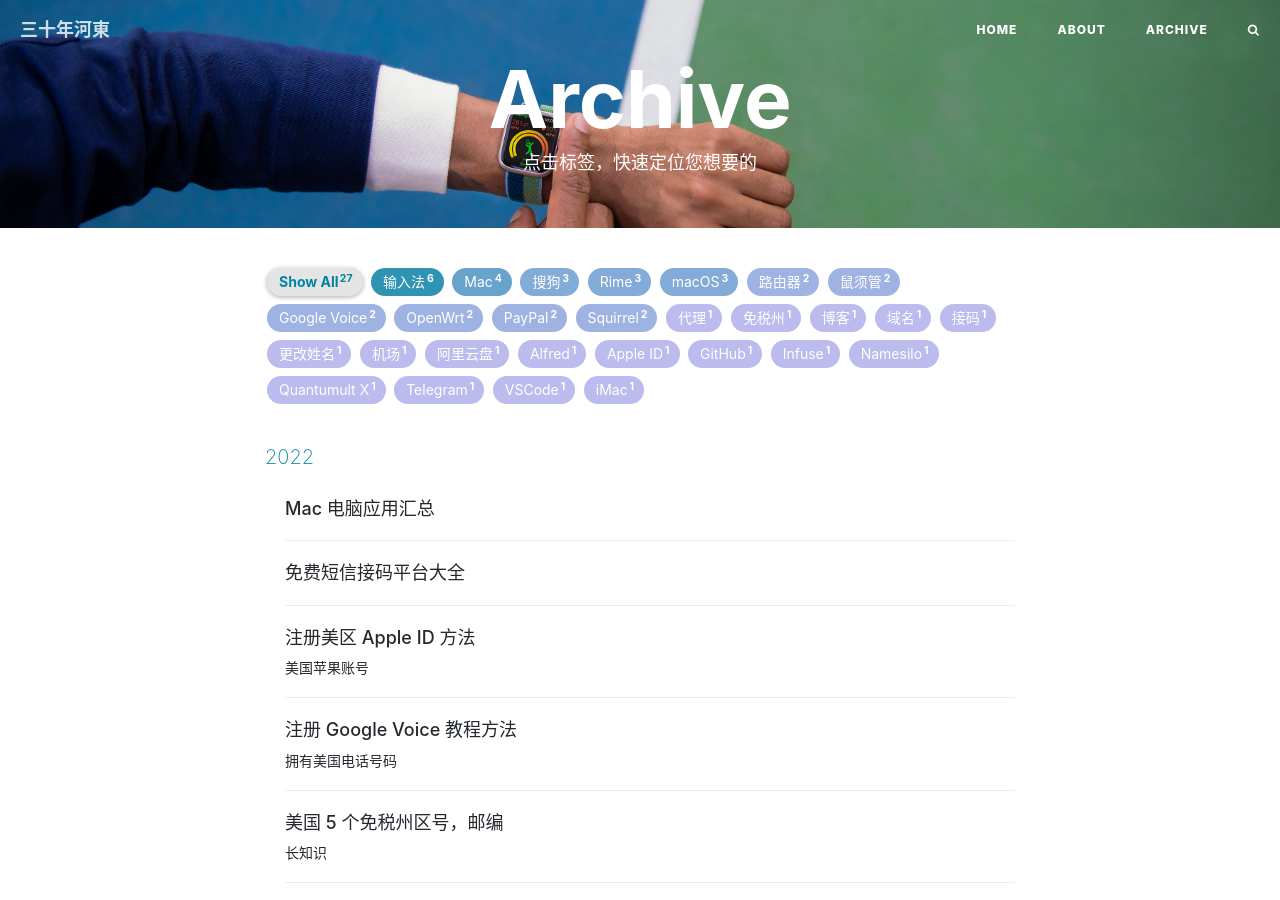
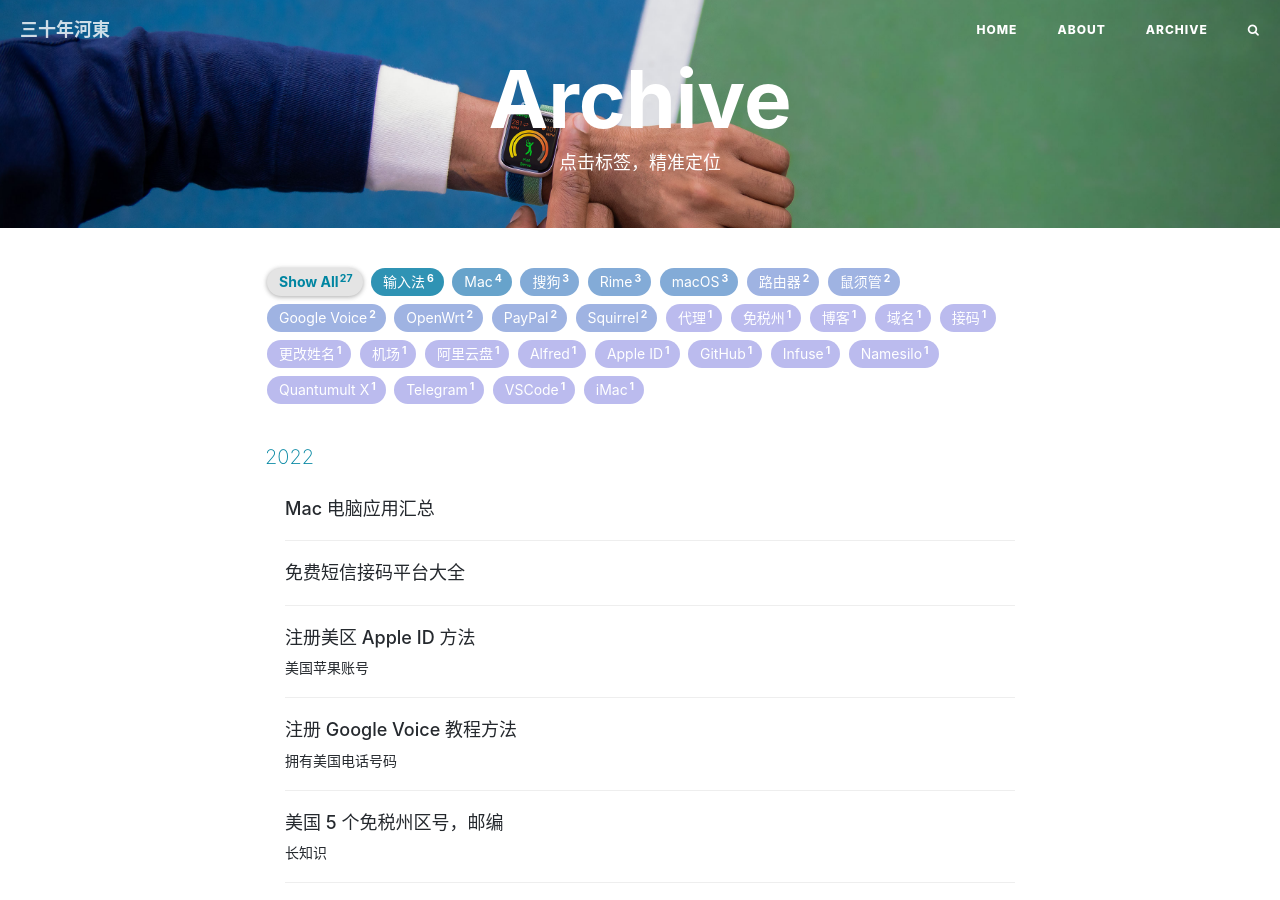
Before and after one commit to ssnhd/ssnhd.github.io, a Jekyll site: the page built from archive.html, in a window 1280 px wide and 900 px high. Built offline with Jekyll 4.4.1, drawn with Linux system fonts in a browser that asks for light colours; nearby versions of some CDN libraries; comment, search, counter and statistics services are not loaded.

Commit message:
Update archive.html

```diff
--- a/archive.html
+++ b/archive.html
@@ -1,7 +1,7 @@
 ---
 title: Archive
 layout: default
-description: "点击标签，快速定位您想要的"
+description: "点击标签，精准定位"
 header-img: "img/Archive-bg.jpg"
 ---
 
```
